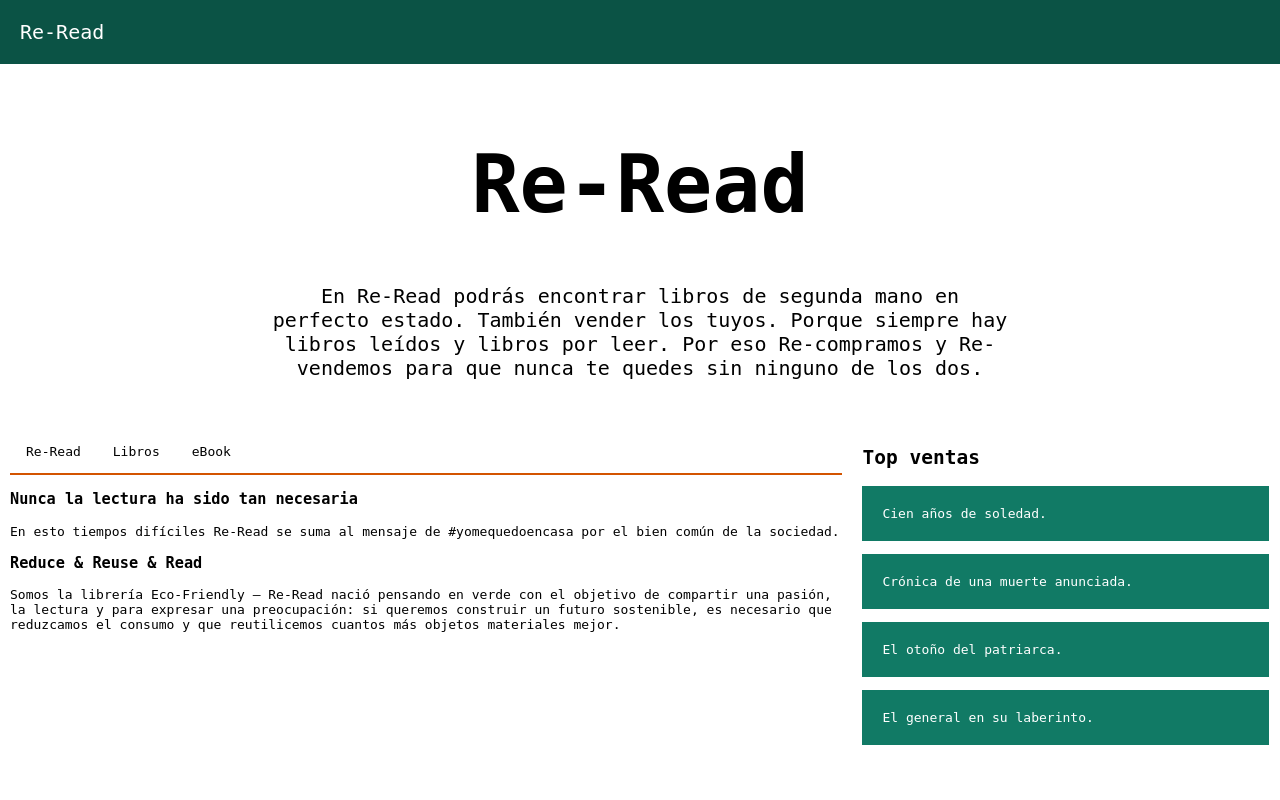
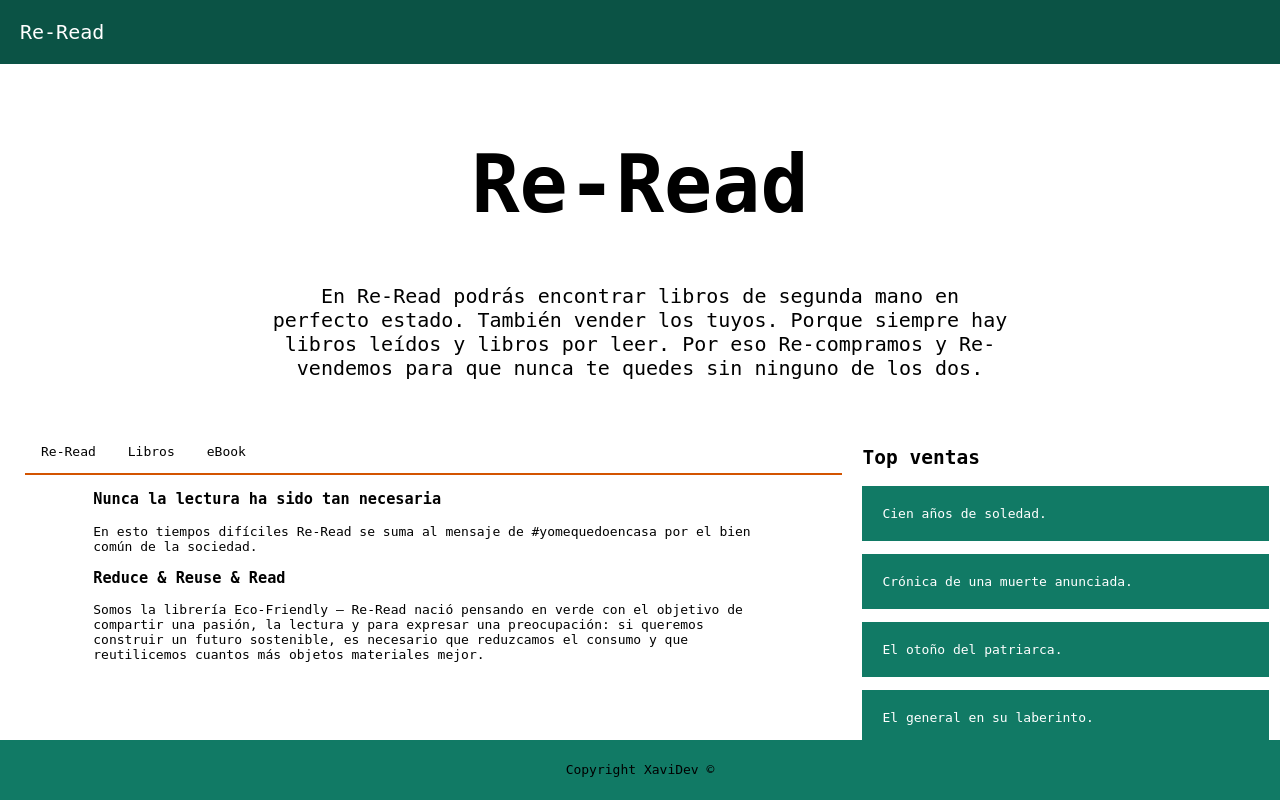
Before and after one commit to XavierJaramillo/ReRead-php, a PHP site: page / in a window 1280 px wide. Run offline with PHP 8.4, Linux system fonts and the light colour scheme.

Commit message:
Add footer

```diff
--- a/css/styles.css
+++ b/css/styles.css
@@ -3,7 +3,10 @@
     font-family: monospace;
 }
 
-body {
+body,
+html {
+    min-height: 100% !important;
+    height: 100%;
     margin: 0;
 }
 
@@ -46,7 +49,11 @@ body {
 }
 
 
-/* Style the topnav links */
+/* Style the topnav */
+
+.topnav {
+    margin-left: 15px;
+}
 
 .topnav a {
     float: left;
@@ -78,6 +85,11 @@ body {
 
 .column.left {
     width: 66.6%;
+}
+
+.content {
+    margin: auto;
+    width: 80%;
 }
 
 
@@ -128,18 +140,31 @@ body {
     padding: 20px;
 }
 
-.ebooklist {
-    margin: auto;
-    width: 80%;
-}
-
 .ebook img {
     width: 100%;
 }
 
 .ebook:hover {
-    background-color: red;
+    background-color: rgba(255, 0, 0, 0.404);
     color: white;
+}
+
+
+/* Footer */
+
+footer {
+    position: absolute;
+    bottom: 0;
+    width: 100%;
+    height: 60px;
+    background: #117A65;
+    text-align: center;
+}
+
+footer p {
+    position: relative;
+    top: 50%;
+    transform: translateY(-140%);
 }
 
 
@@ -160,4 +185,14 @@ body {
         width: 100%;
         font-size: 25px;
     }
+    .topnav {
+        margin-left: 0;
+    }
+    footer {
+        position: relative;
+        background-color: #117A65;
+        padding: 10px;
+        text-align: center;
+        color: white;
+    }
 }
--- a/index.html
+++ b/index.html
@@ -27,11 +27,13 @@
                 <a href="view/ebooks.html">eBook</a>
             </div>
 
-            <h3>Nunca la lectura ha sido tan necesaria</h3>
-            <p>En esto tiempos difíciles Re-Read se suma al mensaje de #yomequedoencasa por el bien común de la sociedad.</p>
-            <h3>Reduce & Reuse & Read</h3>
-            <p>Somos la librería Eco-Friendly – Re-Read nació pensando en verde con el objetivo de compartir una pasión, la lectura y para expresar una preocupación: si queremos construir un futuro sostenible, es necesario que reduzcamos el consumo y que
-                reutilicemos cuantos más objetos materiales mejor.</p>
+            <div class="content">
+                <h3>Nunca la lectura ha sido tan necesaria</h3>
+                <p>En esto tiempos difíciles Re-Read se suma al mensaje de #yomequedoencasa por el bien común de la sociedad.</p>
+                <h3>Reduce & Reuse & Read</h3>
+                <p>Somos la librería Eco-Friendly – Re-Read nació pensando en verde con el objetivo de compartir una pasión, la lectura y para expresar una preocupación: si queremos construir un futuro sostenible, es necesario que reduzcamos el consumo y
+                    que reutilicemos cuantos más objetos materiales mejor.</p>
+            </div>
         </div>
 
         <div class="column right">
@@ -43,6 +45,10 @@
         </div>
     </div>
 
+    <footer class="footer">
+        <p>Copyright XaviDev ©</p>
+    </footer>
+
 </body>
 
 </html>
--- a/view/ebooks.html
+++ b/view/ebooks.html
@@ -27,7 +27,7 @@
                 <a href="ebooks.html">eBook</a>
             </div>
 
-            <div class="ebooklist">
+            <div class="content">
                 <h3>Toda la actualidad en eBook</h3>
 
                 <div class="ebook">
@@ -73,6 +73,9 @@
         </div>
     </div>
 
+    <footer class="footer">
+        <p>Copyright XaviDev ©</p>
+    </footer>
 </body>
 
 </html>
```
Also changed, not shown: view/libros.html (+9 -1 lines).
